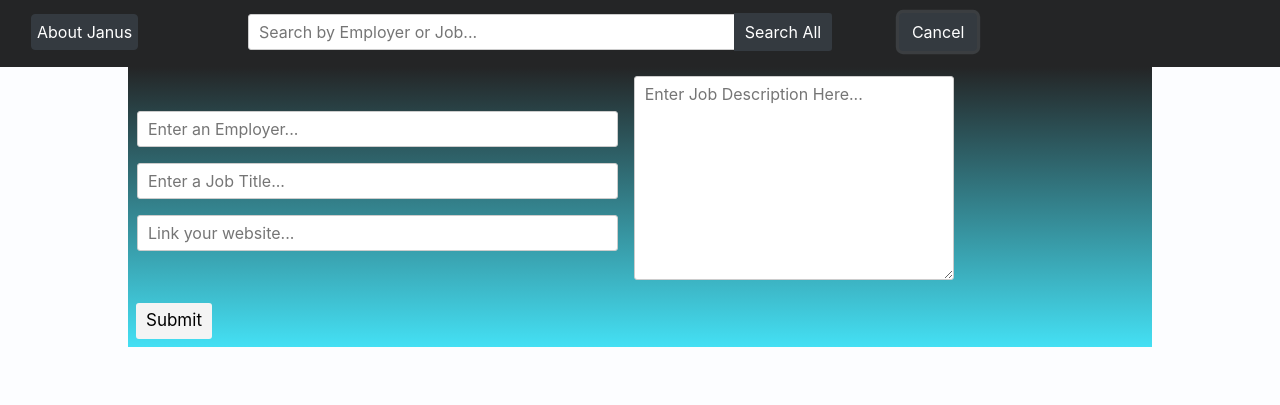
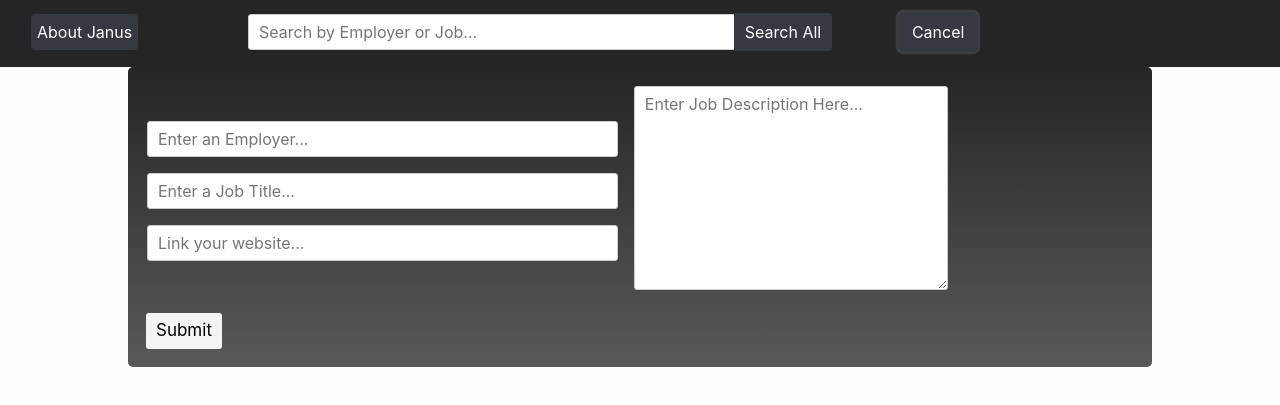
Before and after one commit to Kwiddy/Janus, a website: page client/index.html in a window 1280 px wide. Both pictures are taken after a click on the button "Post a Job". Shown: the part 85-490 px from the top of the page. Drawn offline with nearby package versions, Linux system fonts and the light colour scheme; no server answers.

Commit message:
Styling Updates

```diff
--- a/client/styles.css
+++ b/client/styles.css
@@ -80,9 +80,11 @@ body {
   display: none;
   color: white;
   background-color: #3d3d3d;
-  background-image: linear-gradient(#242526, #44e0f4);
+  background-image: linear-gradient(#242526, #595959);
   width: 100%;
   margin: auto;
+  padding: 10px;
+  border-radius: 5px;
 }
 
 .headInput {
```
